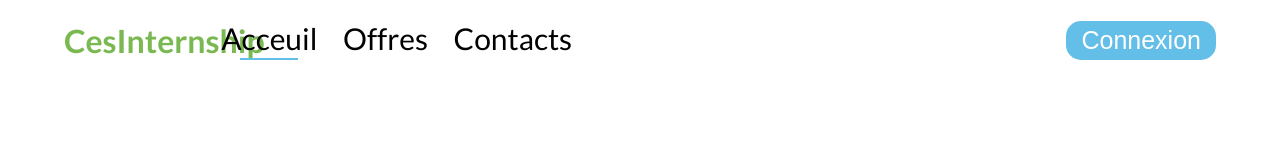
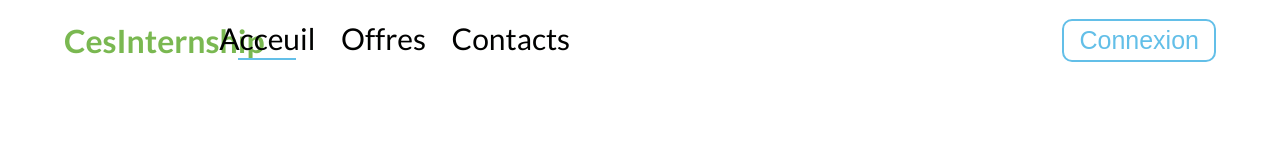
Before and after one commit to ByJfMarie/_CesInternship, a Vue app: page / in a window 1280 px wide. Shown: the top 160 px of the page. Built offline with nearby package versions, Linux system fonts and the light colour scheme.

Commit message:
beau bouton

```diff
--- a/src/assets/style/navbar.scss
+++ b/src/assets/style/navbar.scss
@@ -55,16 +55,19 @@
     button{
       display: inline-block;
       border: none;
-      background-color: $blue-light;
+      background-color: white;
       font-size: 25px;
       font-weight: 100;
-      color: white;
-      border-radius: 15px;
+      color: $blue-light;
+      border-radius: 10px;
+      border: 2px solid $blue-light;
       padding: 5px 15px 5px 15px;
 
       &:hover{
-        filter: brightness(103%);
         cursor: pointer;
+        background-color: $blue-light;
+        color: white;
+        transition-duration: 200ms;
       }
     }
   }
```
Also changed, not shown: 1 other file (tests, documents, lock files or other folders).
